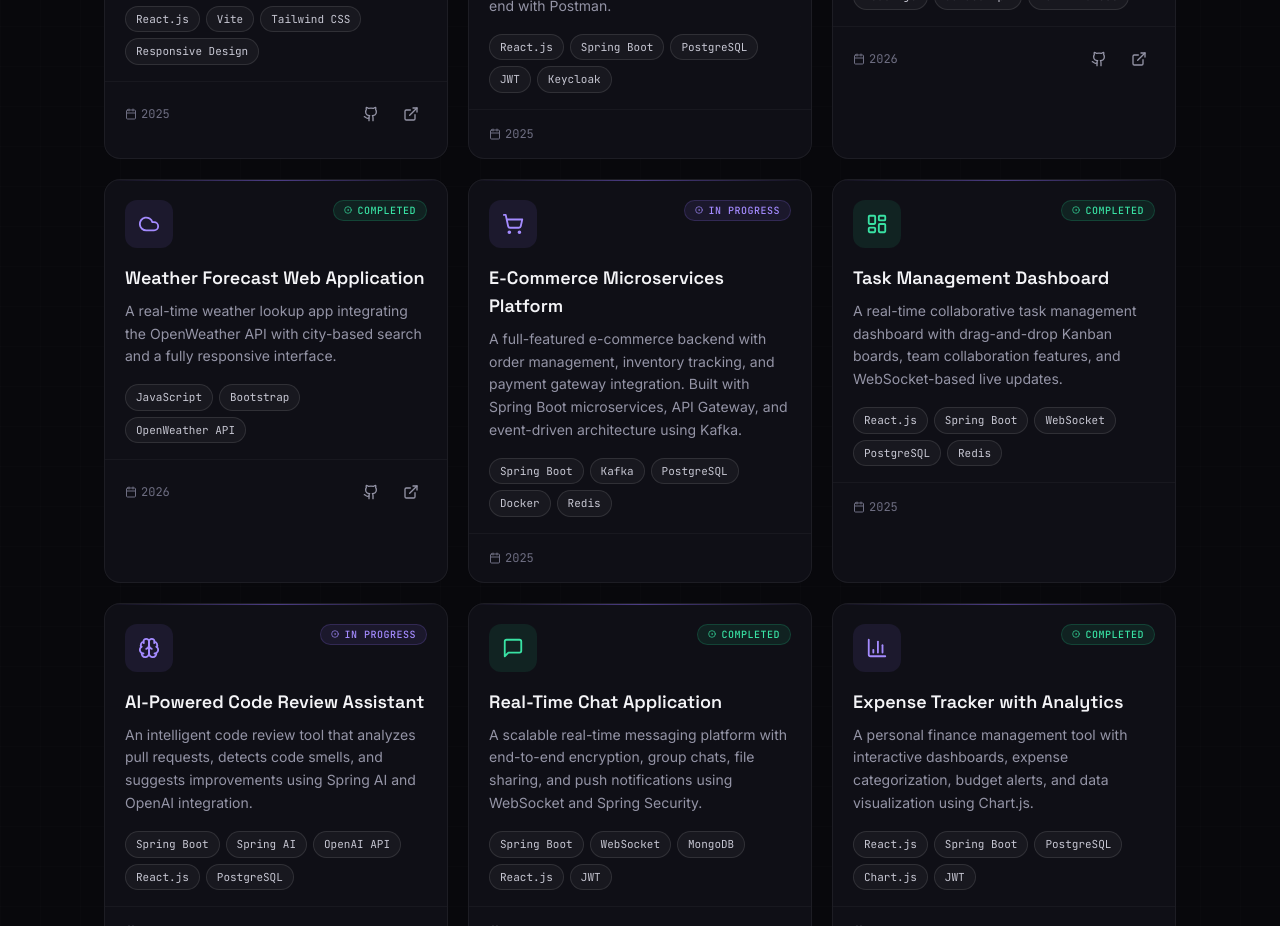
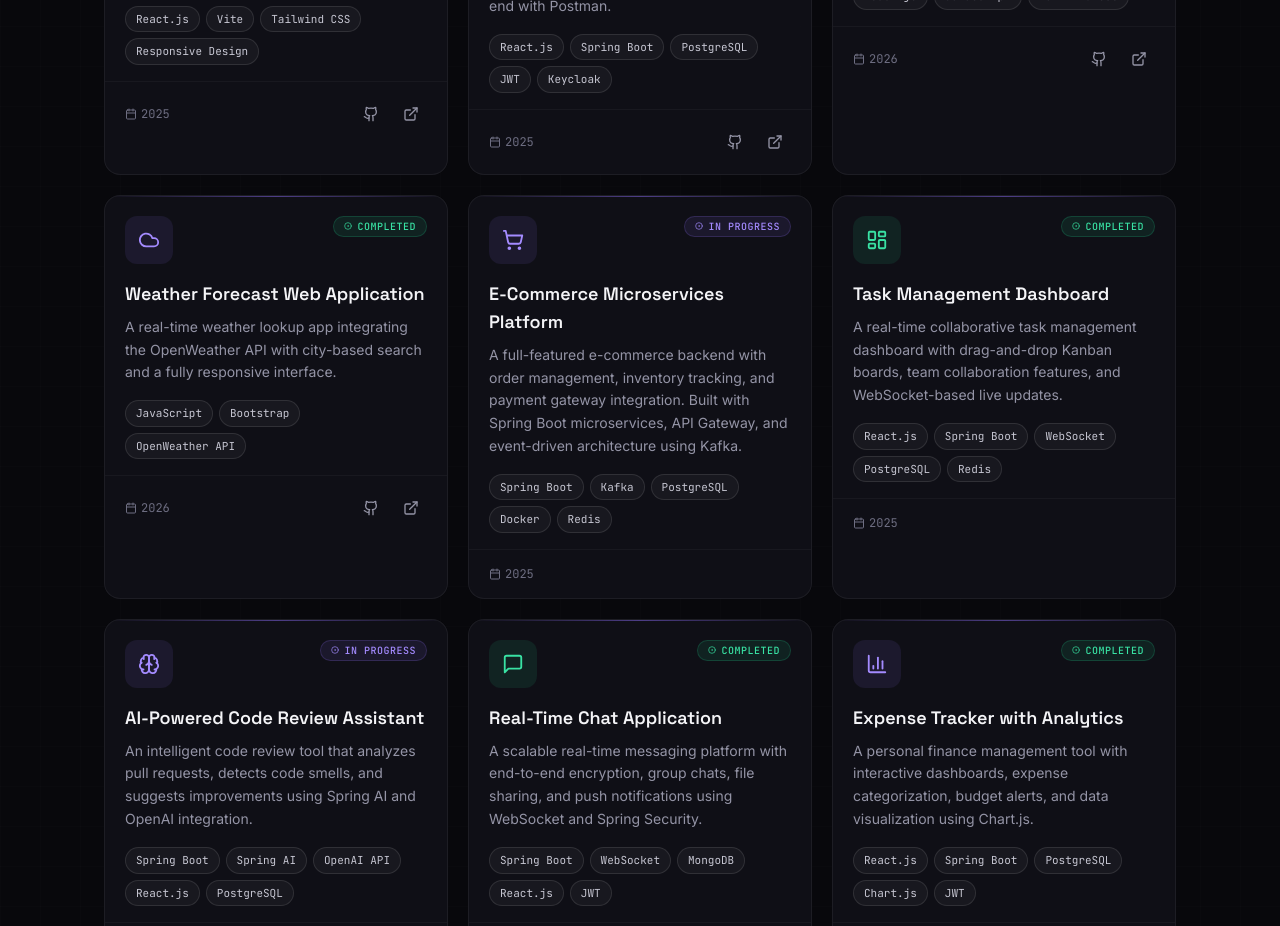
Before and after one commit to erashu122/ashutosh-portfolio, a React (Vite) app: page / in a window 1280 px wide. Shown: the part 2560-3486 px from the top of the page. Built offline with nearby package versions, Linux system fonts and the light colour scheme.

Commit message:
Add GitHub and demo links to fitness application

```diff
--- a/src/data.js
+++ b/src/data.js
@@ -64,8 +64,8 @@ export const PROJECTS = [
     description:
       'A scalable fitness platform with secure REST APIs built on Spring Boot, JWT authentication, and Keycloak, backed by PostgreSQL services and validated end-to-end with Postman.',
     stack: ['React.js', 'Spring Boot', 'PostgreSQL', 'JWT', 'Keycloak'],
-    github: '',
-    demo: '',
+    github: 'https://github.com/erashu122/my_group_project01.git',
+    demo: 'https://fitness-app-frontend-x5am.onrender.com',
     accent: 'violet',
     icon: 'dumbbell',
     status: 'completed',
```
